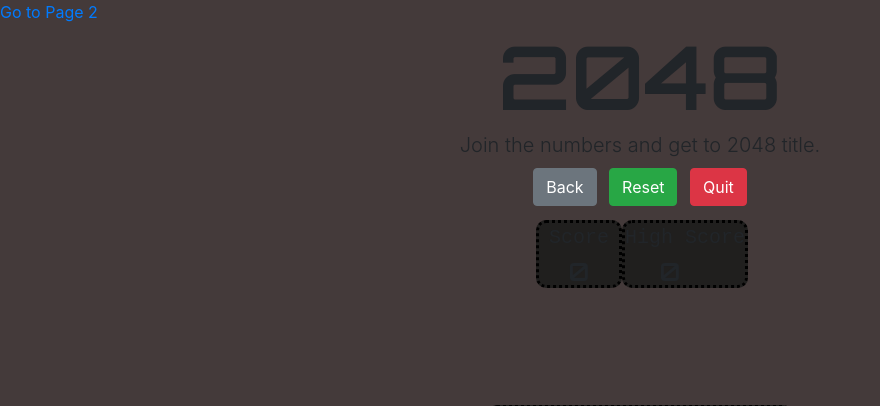
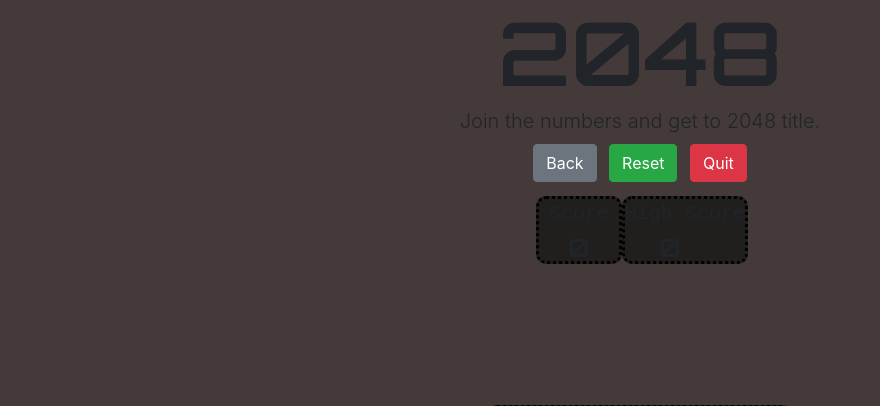
Before and after one commit to shruts1103/2048-m-inor, a Django app: page /index/ in a window 1280 px wide. Shown: the top 406 px of the page, without its empty margins (0-880 px from the left). Run offline with Django 3.2, Linux system fonts and the light colour scheme; some libraries are stand-ins or nearby versions.

Commit message:
Update index.html

```diff
--- a/gamelogic/templates/index.html
+++ b/gamelogic/templates/index.html
@@ -21,7 +21,7 @@
     <script src="{% static 'main.js' %}" defer></script>
 </head>
 <body >
-    <a href="{% url 'index2' %}">Go to Page 2</a>
+    {% comment %} <a href="{% url 'index2' %}">Go to Page 2</a> {% endcomment %}
 
     <class="text-center text-white">
     <div class="container text-center">
```
